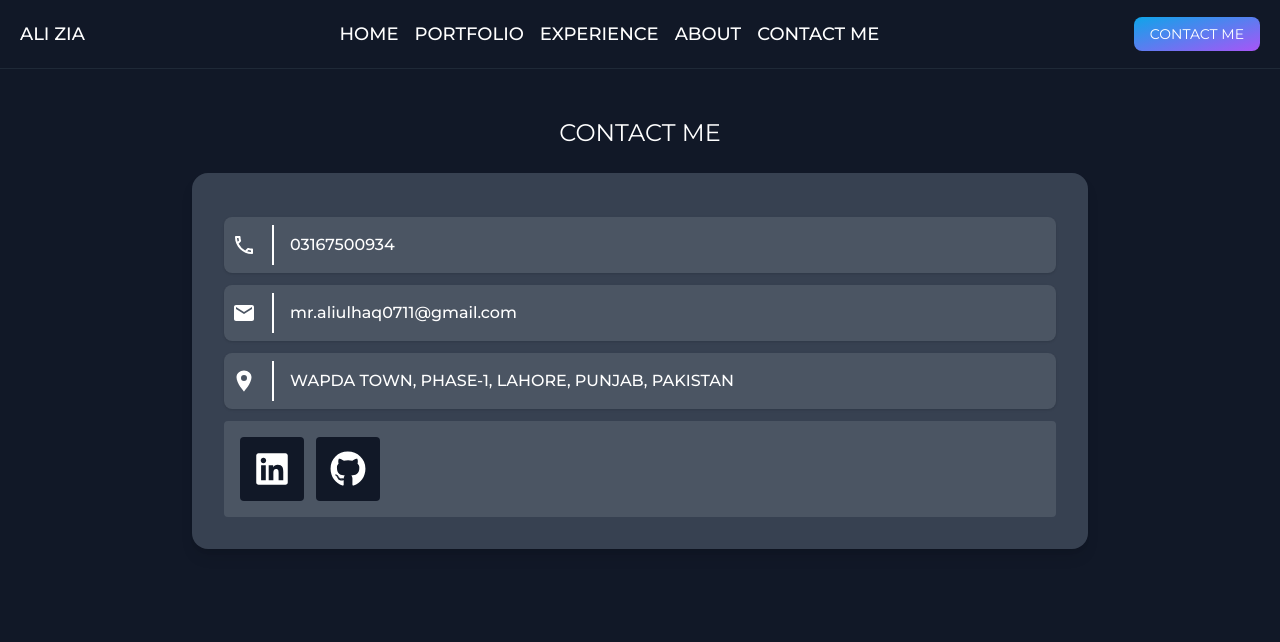
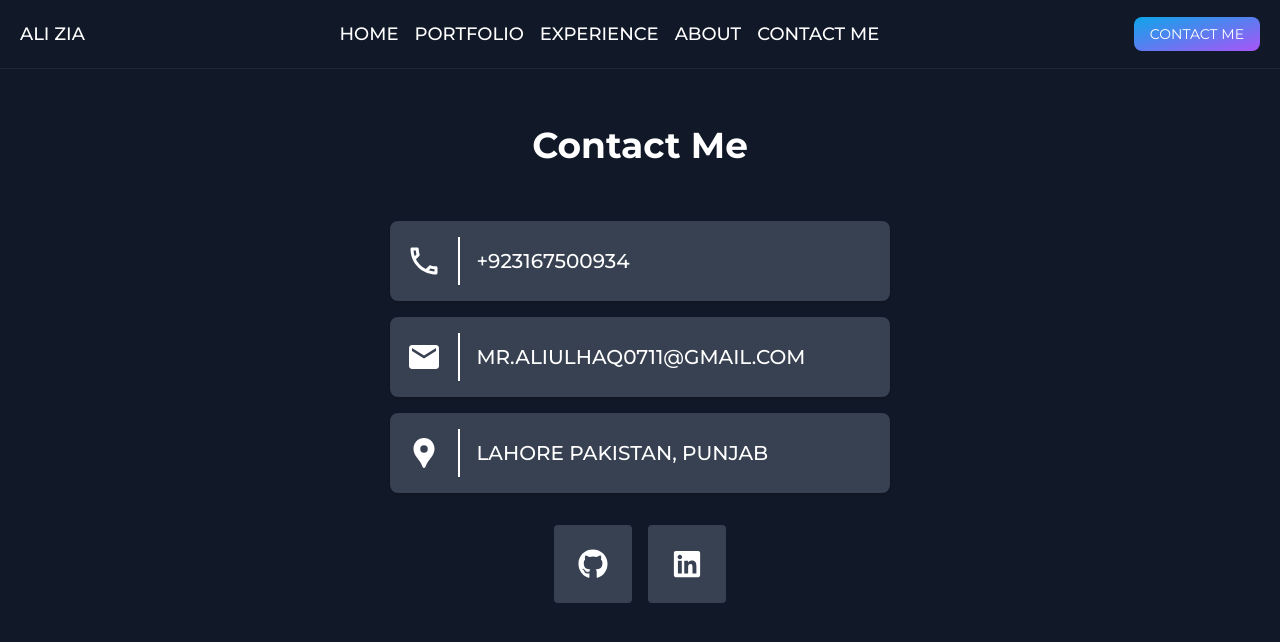
Before and after one commit to AliulhaQ07/showcase_portfolio_react, a React (Vite) app: page /contact in a window 1280 px wide. Shown: the top 642 px of the page. Built offline with nearby package versions, Linux system fonts and the light colour scheme.

Commit message:
completed

```diff
--- a/package.json
+++ b/package.json
@@ -11,6 +11,7 @@
   },
   "dependencies": {
     "emailjs-com": "^3.2.0",
+    "framer-motion": "^11.11.9",
     "react": "^18.3.1",
     "react-dom": "^18.3.1",
     "react-icons": "^5.3.0",
--- a/src/components/ContactMeDesign.jsx
+++ b/src/components/ContactMeDesign.jsx
@@ -2,17 +2,18 @@ import React from "react";
 
 const ContactMeDesign = ({ Icon, text }) => {
   return (
-    <>
-      <div className="flex justify-start items-center bg-gray-600 rounded-lg p-2 gap-4 my-3 shadow">
-        {/* Dynamic Icon */}
-        {Icon && <Icon className="text-white text-2xl" />}{" "}
-        {/* Larger icon size */}
-        <div className="h-10 border-l-2 border-white"></div>{" "}
-        {/* Taller and more defined border */}
-        <p className="text-white text-md font-medium">{text}</p>{" "}
-        {/* Increased text size and weight */}
-      </div>
-    </>
+    <div className="flex items-center bg-gray-700 rounded-lg p-4 gap-4 my-4 shadow max-w-2xl mx-auto">
+      {/* Dynamic Icon */}
+      {Icon && (
+        <Icon className="text-white text-xl sm:text-2xl md:text-3xl lg:text-4xl" />
+      )}
+      {/* Divider */}
+      <div className="h-10 sm:h-12 border-l-2 border-white"></div>
+      {/* Text */}
+      <p className="text-white text-sm sm:text-md md:text-lg lg:text-xl font-medium">
+        {text}
+      </p>
+    </div>
   );
 };
 
--- a/src/components/SocialLinks.jsx
+++ b/src/components/SocialLinks.jsx
@@ -4,9 +4,9 @@ import { FaFacebook } from "react-icons/fa";
 const SocialLinks = ({ Icon, Link }) => {
   return (
     <>
-      <div className="h-16 w-16 bg-gray-900 rounded flex items-center justify-center text-4xl ">
+      <div className="p-6  bg-gray-700 rounded flex items-center justify-start text-4xl gap-4 ">
         <a href={Link} target={"_blank"}>
-          {Icon && <Icon className="text-white text-4xl" />}
+          {Icon && <Icon className="text-white text-3xl" />}
         </a>
       </div>
     </>
--- a/src/components/SplitContainer.jsx
+++ b/src/components/SplitContainer.jsx
@@ -38,7 +38,7 @@ const SplitContainer = ({
         <img
           src={imageUrl}
           alt={altText}
-          className="rounded-lg h-64 object-fill shadow-lg hover:shadow-2xl hover:-translate-y-2 transform transition duration-300 ease-in-out"
+          className="w-full sm:w-auto h-auto max-h-96 sm:max-h-[18rem] md:max-h-[22rem] lg:max-h-[28rem] rounded-lg object-cover shadow-lg hover:shadow-2xl hover:-translate-y-2 transform transition duration-300 ease-in-out"
         />
       </div>
     </div>
--- a/src/layout/Header.jsx
+++ b/src/layout/Header.jsx
@@ -43,9 +43,11 @@ const Header = () => {
     <div className="font-montserrat bg-gray-900 p-5 flex justify-between items-center text-white border-b border-b-gray-800">
       {/*    LOGO   */}
       <div>
-        <p className=" sm:text-sm md:text-md lg:text-lg hover:text-indigo-200 duration-300 uppercase font-medium">
-          ALI ZIA
-        </p>
+        <Link to="/home">
+          <p className=" sm:text-sm md:text-md lg:text-lg hover:text-indigo-200 duration-300 uppercase font-medium">
+            ALI ZIA
+          </p>
+        </Link>
       </div>
 
       {/*    LINKS FOR LARGE SCREENS */}
--- a/src/pages/Contactme.jsx
+++ b/src/pages/Contactme.jsx
@@ -1,42 +1,36 @@
 import React from "react";
 import ContactMeDesign from "../components/ContactMeDesign.jsx";
-import { MdOutlineLocalPhone, MdEmail } from "react-icons/md";
-import { IoLocationSharp } from "react-icons/io5";
+import { MdOutlineLocalPhone, MdEmail, MdLocationPin } from "react-icons/md";
 import { FaFacebook, FaLinkedin } from "react-icons/fa";
 import SocialLinks from "../components/SocialLinks.jsx";
 import { FaGithub } from "react-icons/fa6";
 
 const Contactme = () => {
   return (
-    <>
-      <div className="min-h-screen bg-gray-900 font-montserrat text-white flex flex-col items-center justify-start p-4 sm:px-8 py-8">
-        <h1 className="text-2xl my-4 mb-6">CONTACT ME</h1>
-        <div className="max-w-4xl w-full bg-gray-700 rounded-2xl shadow-lg p-8">
-          {/* Phone Contact */}
-          <ContactMeDesign text="03167500934" Icon={MdOutlineLocalPhone} />
+    <div className="min-h-screen bg-gray-900 font-montserrat text-white flex flex-col items-center justify-start px-4 py-8">
+      <h1 className="text-2xl sm:text-3xl md:text-4xl font-bold my-6 text-center">
+        Contact Me
+      </h1>
 
-          {/* Email Contact */}
-          <ContactMeDesign Icon={MdEmail} text="mr.aliulhaq0711@gmail.com" />
+      {/* CONTACT DETAILS */}
+      <div className="w-full sm:w-[80%] md:w-[40%] my-4 space-y-4">
+        <ContactMeDesign text={"+923167500934"} Icon={MdOutlineLocalPhone} />
+        <ContactMeDesign text={"MR.ALIULHAQ0711@GMAIL.COM"} Icon={MdEmail} />
+        <ContactMeDesign
+          text={"LAHORE PAKISTAN, PUNJAB"}
+          Icon={MdLocationPin}
+        />
+      </div>
 
-          {/* Address Contact */}
-          <ContactMeDesign
-            Icon={IoLocationSharp}
-            text="WAPDA TOWN, PHASE-1, LAHORE, PUNJAB, PAKISTAN"
-          />
-
-          <div className="h-24 w-full bg-gray-600 rounded flex justify-start items-center p-4 gap-3">
-            <SocialLinks
-              Icon={FaLinkedin}
-              Link={"https://www.linkedin.com/in/mraliulhaq/"}
-            />
-            <SocialLinks
-              Icon={FaGithub}
-              Link={"https://github.com/AliulhaQ07"}
-            />
-          </div>
-        </div>
+      {/* SOCIAL LINKS */}
+      <div className="w-full sm:w-[80%] md:w-[40%] flex justify-center gap-4 my-4">
+        <SocialLinks Link={"https://github.com/AliulhaQ07"} Icon={FaGithub} />
+        <SocialLinks
+          Link={"https://www.linkedin.com/in/mraliulhaq/"}
+          Icon={FaLinkedin}
+        />
       </div>
-    </>
+    </div>
   );
 };
 
--- a/src/pages/Home.jsx
+++ b/src/pages/Home.jsx
@@ -2,10 +2,16 @@ import React from "react";
 import Heading from "../components/Heading.jsx";
 import Button from "../components/Button.jsx";
 import Cv from "../assets/ALIULHAQV3.pdf";
+import { motion } from "framer-motion";
 
 const Home = () => {
   return (
-    <div className="font-montserrat relative h-screen bg-gray-900 text-white overflow-hidden">
+    <motion.div
+      initial={{ opacity: 0 }}
+      animate={{ opacity: 1 }}
+      transition={{ duration: 0.5, ease: "ease-in" }}
+      className="font-montserrat relative h-screen bg-gray-900 text-white overflow-hidden"
+    >
       {/* Background Text - 'Developer' */}
       <p
         className="
@@ -98,7 +104,7 @@ const Home = () => {
           <Button text={"DOWNLOAD CV"} downloadUrl={Cv} />
         </div>
       </div>
-    </div>
+    </motion.div>
   );
 };
 
--- a/src/pages/Portfolio.jsx
+++ b/src/pages/Portfolio.jsx
@@ -95,7 +95,9 @@ const Portfolio = () => {
               }
               buttonText={"Live Demo"}
               buttonLink={"#"}
-              imageUrl={realEstate}
+              imageUrl={
+                "https://images.unsplash.com/photo-1719937050445-098888c0625e?q=80&w=1974&auto=format&fit=crop&ixlib=rb-4.0.3&ixid=M3wxMjA3fDF8MHxwaG90by1wYWdlfHx8fGVufDB8fHx8fA%3D%3D"
+              }
               altText={"img..."}
             />
             {/*2nd*/}
```
Also changed, not shown: 1 other file (tests, documents, lock files or other folders).
